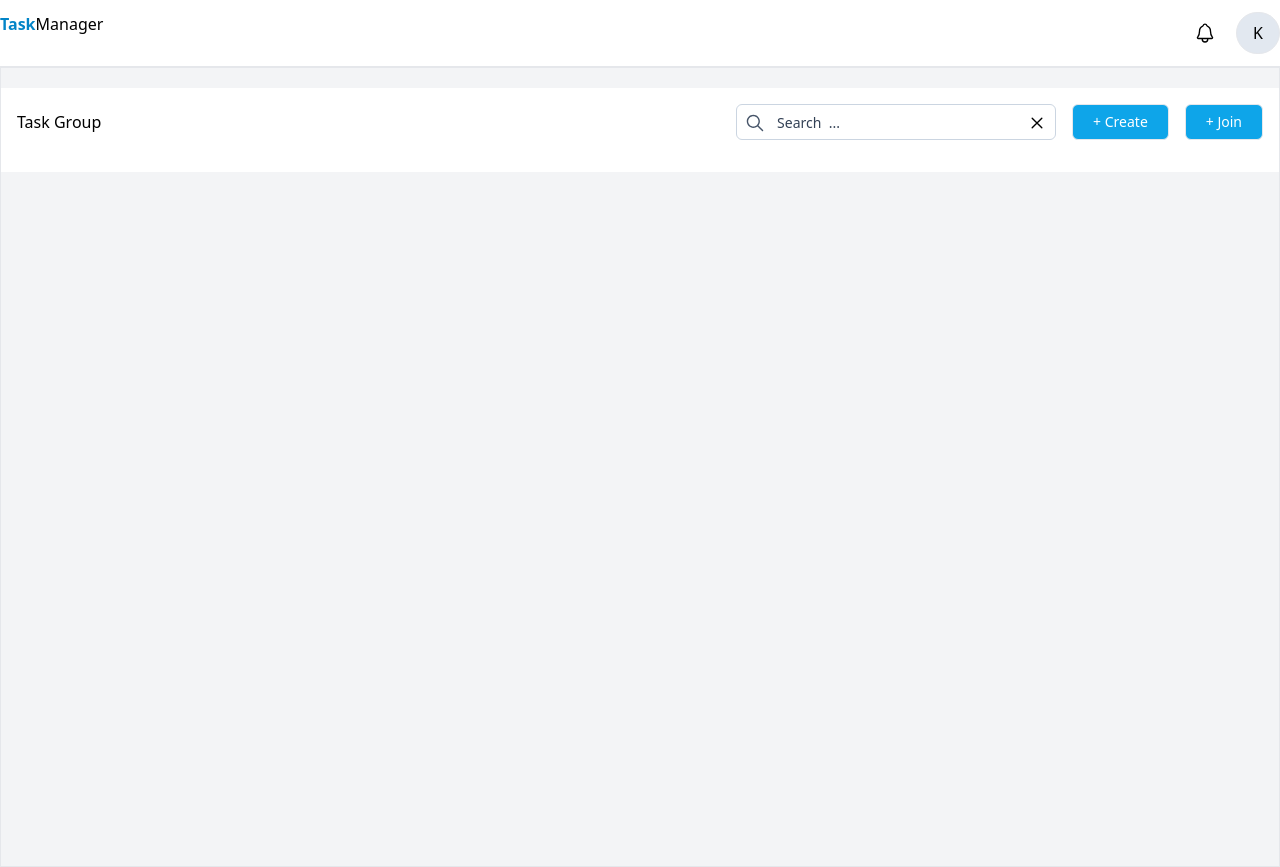
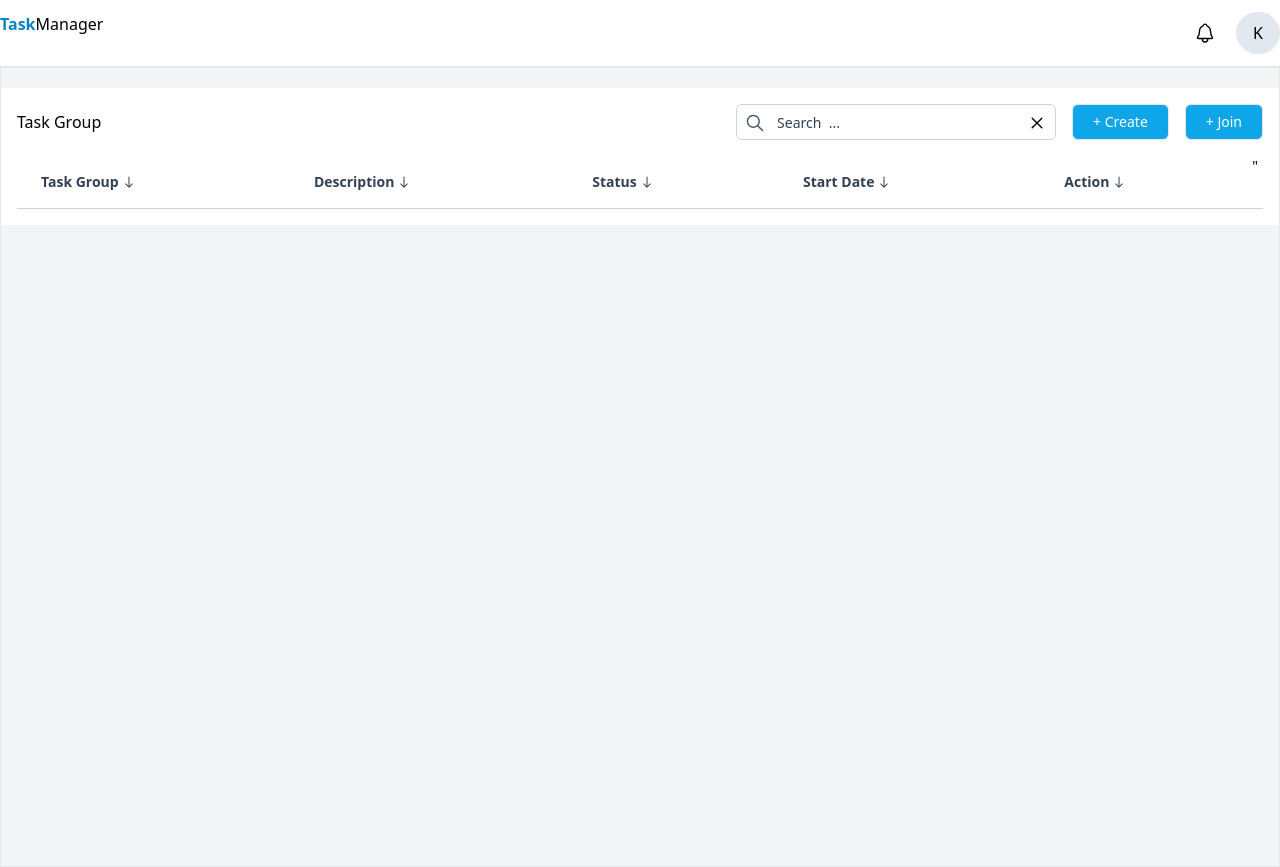
Before and after one commit to b1621/task-manager, a React (Vite) app in the folder client/: page / in a window 1280 px wide. Built offline with nearby package versions, Linux system fonts and the light colour scheme.

Commit message:
table layout created

```diff
--- /dev/null
+++ b/client/src/components/Table/TableLayout.jsx
@@ -0,0 +1,27 @@
+import React from "react";
+import { IoIosArrowRoundDown } from "react-icons/io";
+
+const TableLayout = ({ children, headerList }) => {
+  return (
+    <div className="overflow-hidden">
+      <table className="min-w-full bg-white text-left text-sm font-light">
+        <thead className="border-b border-b-slate-300">
+          <tr className="">
+            {headerList.map((element, index) => (
+              <th key={index} className="px-6 py-4">
+                <span className="flex items-center space-x-1 font-semibold text-slate-700">
+                  {element}
+                  <IoIosArrowRoundDown size={20} />
+                </span>
+              </th>
+            ))}
+            "
+          </tr>
+        </thead>{" "}
+        <tbody>{children}</tbody>
+      </table>
+    </div>
+  );
+};
+
+export default TableLayout;
--- a/client/src/pages/Home.jsx
+++ b/client/src/pages/Home.jsx
@@ -2,6 +2,7 @@ import React, { useState } from "react";
 import NavBar from "../components/NavBar";
 import SearchBar from "../components/SearchBar";
 import Button from "../components/Button";
+import TableLayout from "../components/Table/TableLayout";
 
 const Home = () => {
   const [searchValue, setSearchValue] = useState("");
@@ -32,6 +33,17 @@ const Home = () => {
               <Button>+ Join </Button>
             </div>
           </div>
+          <div>
+            <TableLayout
+              headerList={[
+                "Task Group",
+                "Description",
+                "Status",
+                "Start Date",
+                "Action",
+              ]}
+            ></TableLayout>
+          </div>
         </div>
       </div>
     </div>
```
